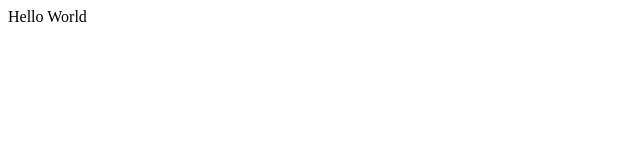
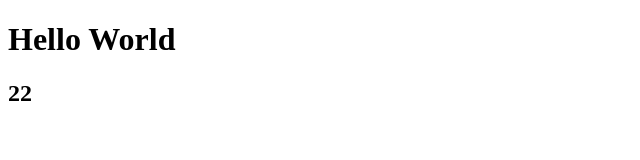
Before and after one commit to umarimmmm/umarimmmm.github.io, a plain HTML site: page index.html in a window 1280 px wide. Shown: the whole page, without its empty margins (0-640 px from the left). Drawn offline with nearby package versions, Linux system fonts and the light colour scheme.

Commit message:
Update index.html

```diff
--- a/index.html
+++ b/index.html
@@ -6,14 +6,19 @@
   </head>
   <body>
     <script src="https://unpkg.com/vue@3/dist/vue.global.js"></script>
-    <div id="app">{{ message }}</div>
+    <div id="app">
+      <h1>{{ message }}</h1>
+      <h2>{{ title }}</h2>
+    </div>
     <script>
       const { createApp, ref } = Vue
       createApp({
         setup() {
           const message = ref('Hello World')
+          const title = ref(22)
           return {
-            message
+            message,
+            title
           }
         }
       }).mount('#app')
```
